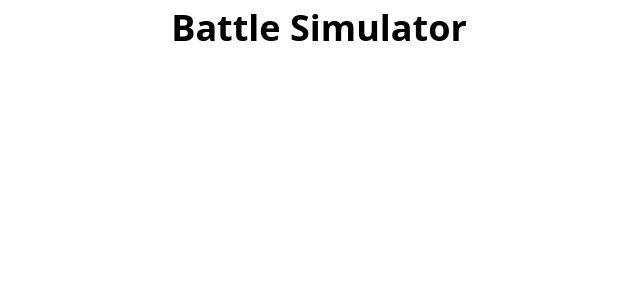
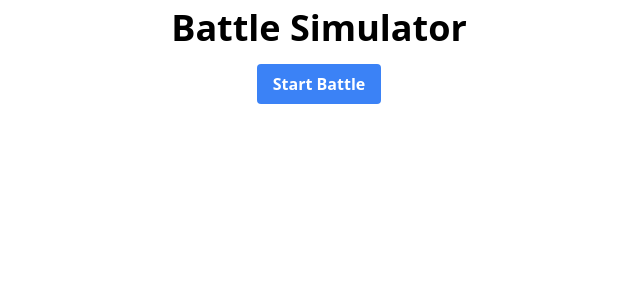
Before and after one commit to Viniciusadm/battlesimulator, a Next.js app: page / in a window 1280 px wide. Shown: the top 300 px of the page, without its empty margins (321-961 px from the left). Built offline with nearby package versions, Linux system fonts and the light colour scheme.

Commit message:
Tela pra mostrar a batalha

```diff
--- a/src/pages/index.tsx
+++ b/src/pages/index.tsx
@@ -1,7 +1,69 @@
+import { Player } from "@/App/Player";
+import { Battle } from "@/App/Battle";
+import { useState } from "react";
+import { d100, d20 } from "@/functions/dices";
+
 export default function Home() {
-	return (
-		<main className="flex flex-col items-center py-2 max-w-2xl mx-auto">
-			<h1 className="text-4xl font-bold">Battle Simulator</h1>
-		</main>
-	);
-  }
+    const [logsInScreen, setLogsInScreen] = useState<string[]>([]);
+
+    const sleep = (ms: number) => new Promise(r => setTimeout(r, ms));
+
+    const startBattle = async () => {
+        setLogsInScreen([]);
+
+        const Kazuma = new Player({
+            name: "Kazuma",
+            life: d100.roll(10, 50),
+        }, {
+            strength: d20.roll(10),
+            dexterity: d20.roll(-5),
+            charisma: d20.roll(-10),
+            constitution: d20.roll(5),
+            intelligence: d20.roll(),
+            wisdom: d20.roll(),
+        });
+
+        const Megumin = new Player({
+            name: "Megumin",
+            life: d100.roll(0, 50),
+        }, {
+            strength: d20.roll(),
+            dexterity: d20.roll(10),
+            charisma: d20.roll(10),
+            constitution: d20.roll(),
+            intelligence: d20.roll(),
+            wisdom: d20.roll(),
+        });
+
+        const battle = new Battle(Kazuma, Megumin);
+        battle.fight();
+        const logs = battle.getLogs();
+
+        for (const log of logs) {
+            setLogsInScreen((prev) => [...prev, log]);
+            await sleep(1000);
+        }
+    }
+
+    return (
+        <main className="flex flex-col items-center py-2 mx-auto">
+            <h1 className="text-4xl font-bold">Battle Simulator</h1>
+
+            <button onClick={startBattle} className="bg-blue-500 hover:bg-blue-700 text-white font-bold py-2 px-4 rounded my-4">
+                Start Battle
+            </button>
+
+            <div className="flex flex-col items-center">
+                {logsInScreen.map((log, index) => (
+                    <p
+                        key={index}
+                        className="mb-2"
+                    >
+                        {log}
+                    </p>
+                ))}
+            </div>
+
+        </main>
+    );
+}
```
